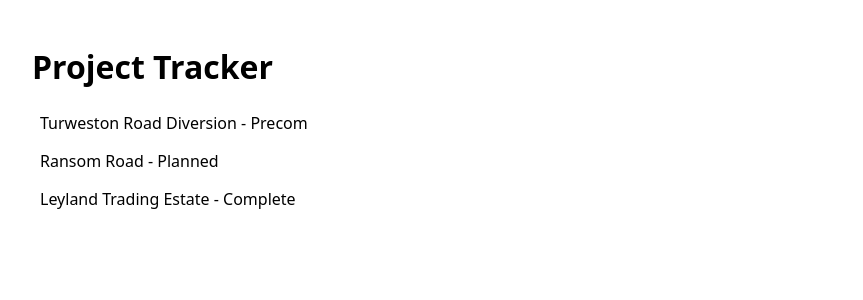
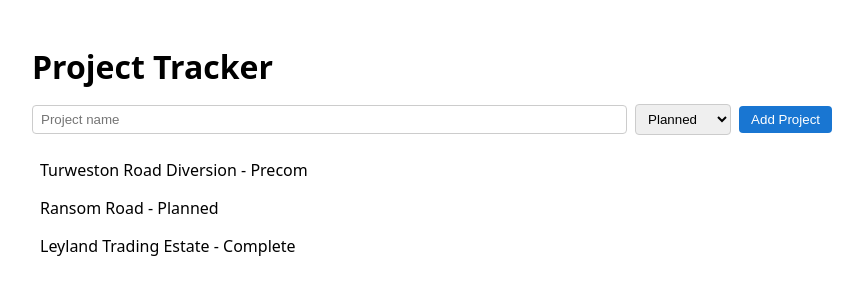
Before and after one commit to AndreaOsk/project-tracker, a React (Vite) app: page / in a window 1280 px wide. Shown: the top 300 px of the page, without its empty margins (208-1071 px from the left). Built offline with nearby package versions, Linux system fonts and the light colour scheme.

Commit message:
Add CSS Module for ActionList with completed styling

```diff
--- a/src/App.jsx
+++ b/src/App.jsx
@@ -2,6 +2,7 @@ import {useState, useEffect } from "react";
 import styles from "./App.module.css";
 import ProjectList from "./components/ProjectList";
 import ProjectDetail from "./components/ProjectDetail";
+import AddProjectForm from "./components/AddProjectForm";
 
 function App() {
     // Define projects
@@ -88,11 +89,21 @@ function App() {
   }
 };
 
+const addProject = ({ name, status}) => {
+  const newId = projectsState.length
+  ? Math.max(...projectsState.map((p) => p.id)) + 1 : 1;
+
+  const newProject = {id: newId, name, status, actions: []};
+
+  setProjectsState((prev) => [...prev,newProject]);
+};
+
   //Return - anything after a return in the same function will not run
   return (
     <div className={styles.container}>
       <h1 className={styles.title}>Project Tracker</h1>
 
+     <AddProjectForm onAdd={addProject}/>
       <ProjectList
         projects={projectsState}
         selectedProjectId={selectedProject?.id}
--- a/src/components/ActionList.jsx
+++ b/src/components/ActionList.jsx
@@ -1,12 +1,19 @@
+import styles from "./ActionList.module.css";
+
 function ActionList ({ actions, toggleAction}) {
     return (
-        <ul>
+        <ul className={styles.list}>
             {actions.map((action) => (
-            <li key={action.id}>
+            <li
+                key={action.id}
+                className={`${styles.item} ${action.completed ? styles.completed : ""}`}
+                onClick={() => toggleAction(action.id)}
+            >
                 <input
-                type="checkbox"
-                checked={action.completed}
-                onChange={() => toggleAction(action.id)}
+                    type="checkbox"
+                    checked={action.completed}
+                    onChange={() => toggleAction(action.id)}
+                    className={styles.checkbox}
                 />
                 {action.name}
             </li>
--- /dev/null
+++ b/src/components/ActionList.module.css
@@ -0,0 +1,30 @@
+.list {
+  list-style: none;
+  padding: 0;
+  margin: 0;
+}
+
+.item {
+  display: flex;
+  align-items: center;
+  padding: 6px 8px;
+  border-radius: 4px;
+  cursor: pointer;
+}
+
+.item + .item {
+  margin-top: 4px;
+}
+
+.item:hover {
+  background-color: #f0f0f0;
+}
+
+.completed {
+  text-decoration: line-through;
+  color: #888;
+}
+
+.checkbox {
+  margin-right: 8px;
+}
--- /dev/null
+++ b/src/components/AddProjectForm.jsx
@@ -0,0 +1,40 @@
+import { useState } from "react";
+import styles from "./AddProjectForm.module.css"
+
+function AddProjectForm({ onAdd }) {
+    const [name, setName] = useState("");
+    const [status, setStatus] = useState("Planned");
+
+    const handleSubmit = (e) => {
+        e.preventDefault();
+        if (!name.trim()) return;
+        onAdd({ name: name.trim(), status});
+        setName("");
+        setStatus("Planned")
+    };
+
+    return (
+        <form onSubmit={handleSubmit} className={styles.form}>
+        <input
+        type="text"
+        placeholder="Project name"
+        value={name}
+        onChange={(e) => setName(e.target.value)}
+        className={styles.input}
+        />
+
+        <select
+        value={status}
+        onChange={(e) => setStatus(e.target.value)}
+        className={styles.select}
+        >
+            <option value="Precom">Precom</option>
+            <option value="Planned">Planned</option>
+            <option value="Complete">Complete</option>
+        </select>
+        <button type="submit" className={styles.button}>Add Project</button>
+        </form>
+    );
+}
+
+export default AddProjectForm
--- /dev/null
+++ b/src/components/AddProjectForm.module.css
@@ -0,0 +1,34 @@
+.form {
+  display: flex;
+  flex-wrap: wrap;
+  gap: 8px;
+  margin-bottom: 16px;
+  align-items: center;
+}
+
+.input {
+  flex: 1 1 200px;
+  padding: 6px 8px;
+  border: 1px solid #ccc;
+  border-radius: 4px;
+}
+
+.select {
+  padding: 6px 8px;
+  border: 1px solid #ccc;
+  border-radius: 4px;
+}
+
+.button {
+  padding: 6px 12px;
+  background-color: #1976d2;
+  color: white;
+  border: none;
+  border-radius: 4px;
+  cursor: pointer;
+  font-weight: 500;
+}
+
+.button:hover {
+  background-color: #115293;
+}
```
Also changed, not shown: 1 other file (tests, documents, lock files or other folders).
